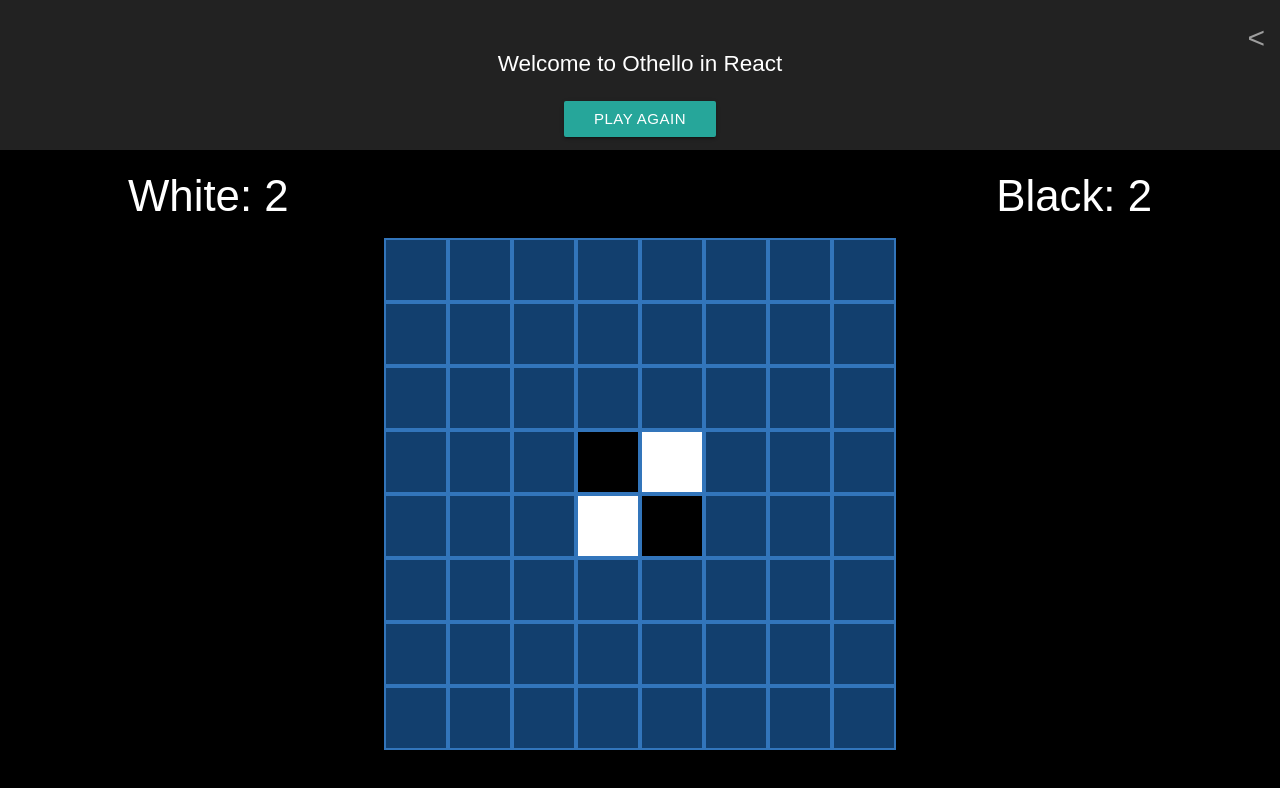
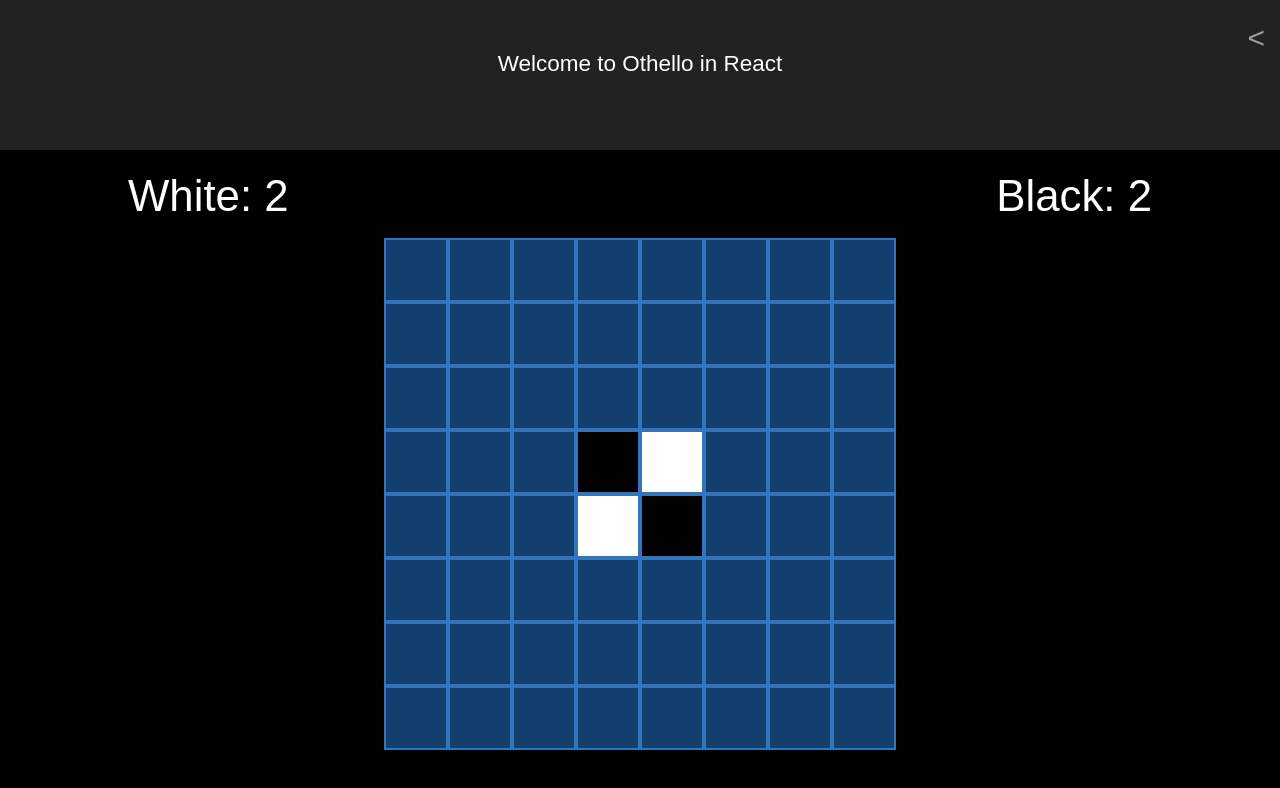
Before and after one commit to leonwatson2/Othello-React, a React app: page / in a window 1280 px wide. Built offline with nearby package versions, Linux system fonts and the light colour scheme.

Commit message:
Added checking for End Of Game and Next Player Button

```diff
--- a/public/index.html
+++ b/public/index.html
@@ -19,7 +19,7 @@
       work correctly both with client-side routing and a non-root public URL.
       Learn how to configure a non-root public URL by running `npm run build`.
     -->
-    <title>React App</title>
+    <title>Othello | Leon Watson</title>
   </head>
   <body>
     <noscript>
--- a/src/Game.js
+++ b/src/Game.js
@@ -3,17 +3,23 @@ import './App.css';
 import '../node_modules/materialize-css/dist/css/materialize.min.css'
 import { createArray, Player, hasAdjacentOpponent, willFlankOpponent } from './utils'
 
+const BOARD_SIZE = 8
+const initialBoard = () => createArray(Player.EMPTY, BOARD_SIZE, BOARD_SIZE)
+const initialPlayer = Player.BLACK
+const DEBUG = false
+
 class Game extends Component {
   constructor(){
     super()
     this.state = {
-      board: createArray("", 8, 8),
+      board: initialBoard(),
       currentPlayer: Player.BLACK,
       playableSpots: [],
       boardHistory: [],
       options:{
         showMoves: false
-      }
+      },
+      isGameOver: false
     }
   }
 
@@ -39,29 +45,42 @@ class Game extends Component {
     const { currentPlayer, options:{ showMoves } } = this.state
     if(prevState.currentPlayer !== currentPlayer || prevState.options.showMoves !== showMoves)
       this.updatePlayableSpots()
-    if(prevState.options.showMoves !== showMoves && !showMoves)
-      this.setState({ playableSpots:[] })
+  }
+  checkGameOver = ()=>{
+    const { board, currentPlayer } = this.state
+    if(this.isGameOver(board, currentPlayer))
+      this.setState({ isGameOver: true })
+    else
+      this.setState({ isGameOver: false })
   }
 
-
   updatePlayableSpots(){
-    const { board, currentPlayer, options:{ showMoves } } = this.state
+    const { board, currentPlayer } = this.state
       this.setState({playableSpots: this.findPlayableSpots(board, currentPlayer)})
   }
+
   placePiece = ([x, y], player = this.state.currentPlayer, switchPlayers = true)=>{
     let { board } = this.state
+    let newBoard = [...board]
     if(!switchPlayers){
-      board[x][y] = player
-      this.setState( { board } )
+      newBoard[x][y] = player
+      this.setState( { board:newBoard, playableSpots: this.findPlayableSpots(board, player) } )
     }
     const doesFlank = willFlankOpponent(board, player, [x, y])
-    if(hasAdjacentOpponent(board, player, [x, y]) && doesFlank){
-      board[x][y] = player
+    if((hasAdjacentOpponent(board, player, [x, y]) && doesFlank)){
+      newBoard[x][y] = player
       this.addToHistory(board)
-      this.setState( { board } )
+      this.setState( { board:newBoard } )
       this.switchPlayer()
       this.flipPieces(doesFlank)
     }
+
+    if(DEBUG){
+      newBoard[x][y] = player
+      this.setState( { board:newBoard } )
+      this.switchPlayer()
+    }
+    this.checkGameOver()
 
   }
   findPlayableSpots = (board, currentPlayer)=>{
@@ -76,9 +95,23 @@ class Game extends Component {
       }, [])
       return playableSpots
   }
+  isGameOver = (board, currentPlayer) => {
+    const otherPlayer = Player.WHITE === currentPlayer ? Player.BLACK : Player.WHITE
+    const { blackPieces, whitePieces } = this.countPieces(board)
+    const totalPieces = blackPieces + whitePieces
+    const maxPieces = Math.pow(board.length, 2)
+    if(totalPieces === maxPieces){
+      return true
+    }
+    const numberOfPlayableSpots = this.findPlayableSpots(board, currentPlayer).length
+    const numberOfOtherPlayableSpots = this.findPlayableSpots(board, otherPlayer).length
 
-  countPieces = ()=>{
-    const { board } = this.state
+    if(numberOfPlayableSpots === 0 && numberOfOtherPlayableSpots === 0){
+      return true
+    }
+    return false
+  }
+  countPieces = (board)=>{
     return board.reduce( (allSum, row) => {
         const rowValue = row.reduce((sum, piece) => {
           if(piece === Player.BLACK){
@@ -100,32 +133,56 @@ class Game extends Component {
     })
     this.setState({ board })
   }
-  switchPlayer(){
+  switchPlayer = () => {
     const { currentPlayer } = this.state
-     const nextPlayer = currentPlayer === Player.BLACK ? Player.WHITE : Player.BLACK
-    this.setState({ currentPlayer: nextPlayer })
+    if(!DEBUG){
+      const nextPlayer = currentPlayer === Player.BLACK ? Player.WHITE : Player.BLACK
+      this.setState({ currentPlayer: nextPlayer })
+    }else{
+      let nextPlayer;
+      switch(currentPlayer){
+        case Player.BLACK:
+          nextPlayer = Player.WHITE
+          break
+        case Player.WHITE:
+          nextPlayer = Player.EMPTY
+          break;
+        default:
+          nextPlayer = Player.BLACK
+      }
+      this.setState({ currentPlayer: nextPlayer })
+    }
+
   }
 
   restartBoard = () => {
-    this.setState({ board: createArray("", 8, 8), currentPlayer: Player.BLACK, playableSpots:[] }, ()=>{
+    this.setState({ board: initialBoard(), currentPlayer: initialPlayer, playableSpots: [] }, ()=>{
       this.placePiece([3, 3], Player.BLACK, false)
       this.placePiece([3, 4], Player.WHITE, false)
       this.placePiece([4, 3], Player.WHITE, false)
       this.placePiece([4, 4], Player.BLACK, false)
-
     })
   }
   render() {
-    const { board, currentPlayer, playableSpots, options:{ showMoves } } = this.state
-    const count = this.countPieces()
+    const { board, currentPlayer, playableSpots, options:{ showMoves }, isGameOver } = this.state
+    const count = this.countPieces(board)
     return (
       <div className="App" style={
         {
-          background : currentPlayer,
-          color: currentPlayer === Player.WHITE ? Player.BLACK : Player.WHITE }}>
+          background : (currentPlayer === Player.EMPTY) ? "#222E3B" : currentPlayer,
+          color: currentPlayer === Player.BLACK ? Player.WHITE : Player.BLACK }}>
         <header className="App-header" >
-          <h1 className="App-title">Welcome to Othello in React</h1>
-          <button className="btn btn-waves restart" onClick = { this.restartBoard }> Play Again </button>
+          <h1 className="App-title">Welcome to Othello in React </h1>
+          {
+            isGameOver &&
+            <button className="btn btn-waves restart" onClick = { this.restartBoard }> Play Again </button>
+          }
+          {
+            (!isGameOver || DEBUG) && playableSpots.length === 0 &&
+            <button
+            className="btn btn-waves next-player"
+            onClick = { this.switchPlayer }> Next Player </button>
+          }
         </header>
       <label htmlFor="options-toggle" className="options-button">
       {'<'}
@@ -142,7 +199,10 @@ class Game extends Component {
         <h3 className="count">White: {count.white}</h3>
         <h3 className="count"> Black: {count.black}</h3>
       </div>
-        {<Board board = { board } playableSpots = { showMoves ? playableSpots : [] } placePiece = { this.placePiece }/>
+        {
+        <Board board = { board }
+                playableSpots = { showMoves ? playableSpots : [] }
+                placePiece = { this.placePiece }/>
         }
         </div>
     );
@@ -150,7 +210,9 @@ class Game extends Component {
 }
 const Piece = ({color, onClick, playable})=>{
   return (
-    <div className={`${playable ? 'playable' : ''} box`} onClick = {onClick} style={{background:color}}></div>
+    <div className={`${playable ? 'playable' : ''} box`}
+          onClick = {onClick}
+          style={{background:color}}></div>
   )
 }
 
--- a/src/index.js
+++ b/src/index.js
@@ -5,4 +5,4 @@ import Game from './Game';
 import registerServiceWorker from './registerServiceWorker';
 
 ReactDOM.render(<Game />, document.getElementById('root'));
-registerServiceWorker();
+// registerServiceWorker();
```
